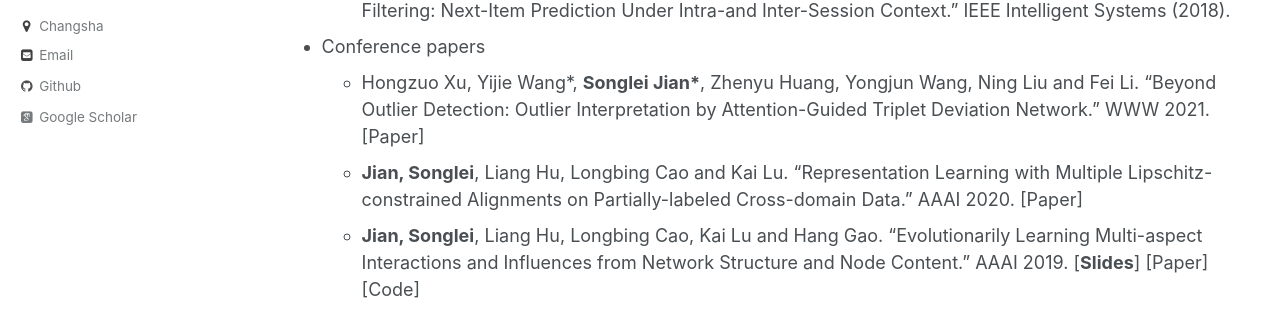
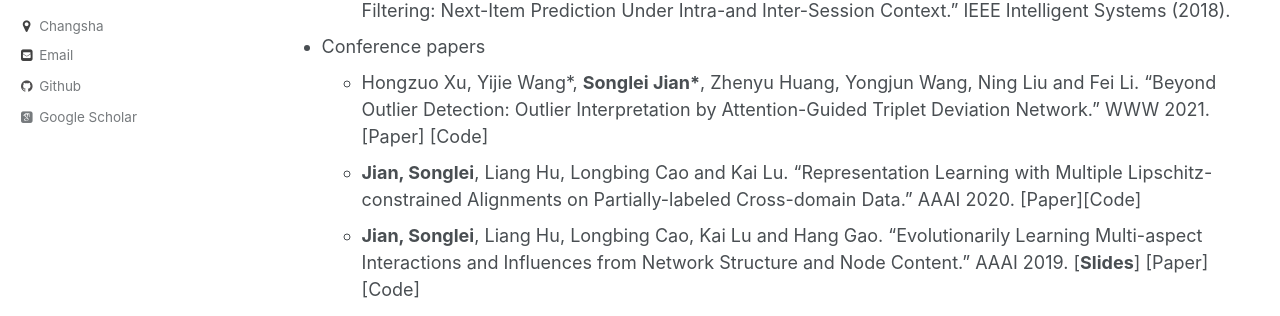
Before and after one commit to jiansonglei/jiansonglei.github.io, a Jekyll site: the page built from _pages/publications.md, in a window 1280 px wide and 1256 px high. Shown: the part 410-726 px from the top of the window. Built offline with Jekyll 4.4.1, drawn with Linux system fonts in a browser that asks for light colours; some web fonts are replaced; a script that is not in the unit is left out.

Commit message:
update www code link

```diff
--- a/_pages/publications.md
+++ b/_pages/publications.md
@@ -16,8 +16,8 @@ author_profile: true
   * Hu, Liang, Qingkui Chen, Haiyan Zhao, **Songlei Jian**, Longbing Cao, and Jian Cao. "Neural Cross-Session Filtering: Next-Item Prediction Under Intra-and Inter-Session Context." IEEE Intelligent Systems (2018).
 
 * Conference papers
-  * Hongzuo Xu,  Yijie Wang\*, **Songlei Jian\***, Zhenyu Huang, Yongjun Wang,  Ning Liu and Fei Li. "Beyond Outlier Detection: Outlier Interpretation  by Attention-Guided Triplet Deviation Network." WWW 2021. [[Paper]](http://jiansonglei.github.io/files/21WWW.pdf)
-  * **Jian, Songlei**, Liang Hu, Longbing Cao and Kai Lu. "Representation Learning with Multiple Lipschitz-constrained Alignments on Partially-labeled Cross-domain Data." AAAI 2020. [[Paper]](http://jiansonglei.github.io/files/20AAAI_MULAN.pdf)
+  * Hongzuo Xu,  Yijie Wang\*, **Songlei Jian\***, Zhenyu Huang, Yongjun Wang,  Ning Liu and Fei Li. "Beyond Outlier Detection: Outlier Interpretation  by Attention-Guided Triplet Deviation Network." WWW 2021. [[Paper]](http://jiansonglei.github.io/files/21WWW.pdf)  [[Code]](https://github.com/xuhongzuo/outlier-interpretation)
+  * **Jian, Songlei**, Liang Hu, Longbing Cao and Kai Lu. "Representation Learning with Multiple Lipschitz-constrained Alignments on Partially-labeled Cross-domain Data." AAAI 2020.  [[Paper]](http://jiansonglei.github.io/files/20AAAI_MULAN.pdf)[Code]
   * **Jian, Songlei**, Liang Hu, Longbing Cao, Kai Lu and Hang Gao. "Evolutionarily Learning Multi-aspect Interactions and Influences from Network Structure and Node Content." AAAI 2019. [[**Slides**]](http://jiansonglei.github.io/files/AAAI19slides.pptx) [[Paper]](http://jiansonglei.github.io/files/19AAAI_MAIECS.pdf) [[Code]](https://github.com/jiansonglei/MAI-ECS)
   * **Jian, Songlei**, Liang Hu, Longbing Cao, and Kai Lu. "Metric-based Auto-Instructor for Learning Mixed Data Representation." AAAI, 2018. [[Paper]](http://jiansonglei.github.io/files/18AAAI_MAI.pdf) [[Code]](https://github.com/jiansonglei/MAI)
   * **Jian, Songlei**, Longbing Cao, Guansong Pang, Kai Lu, and Hang Gao. "Embedding-based representation of categorical data by hierarchical value coupling learning." IJCAI, 2017. [[Paper]](http://jiansonglei.github.io/files/17IJCAI_CDE.pdf) [[Code]](https://github.com/jiansonglei/CDE)
```
